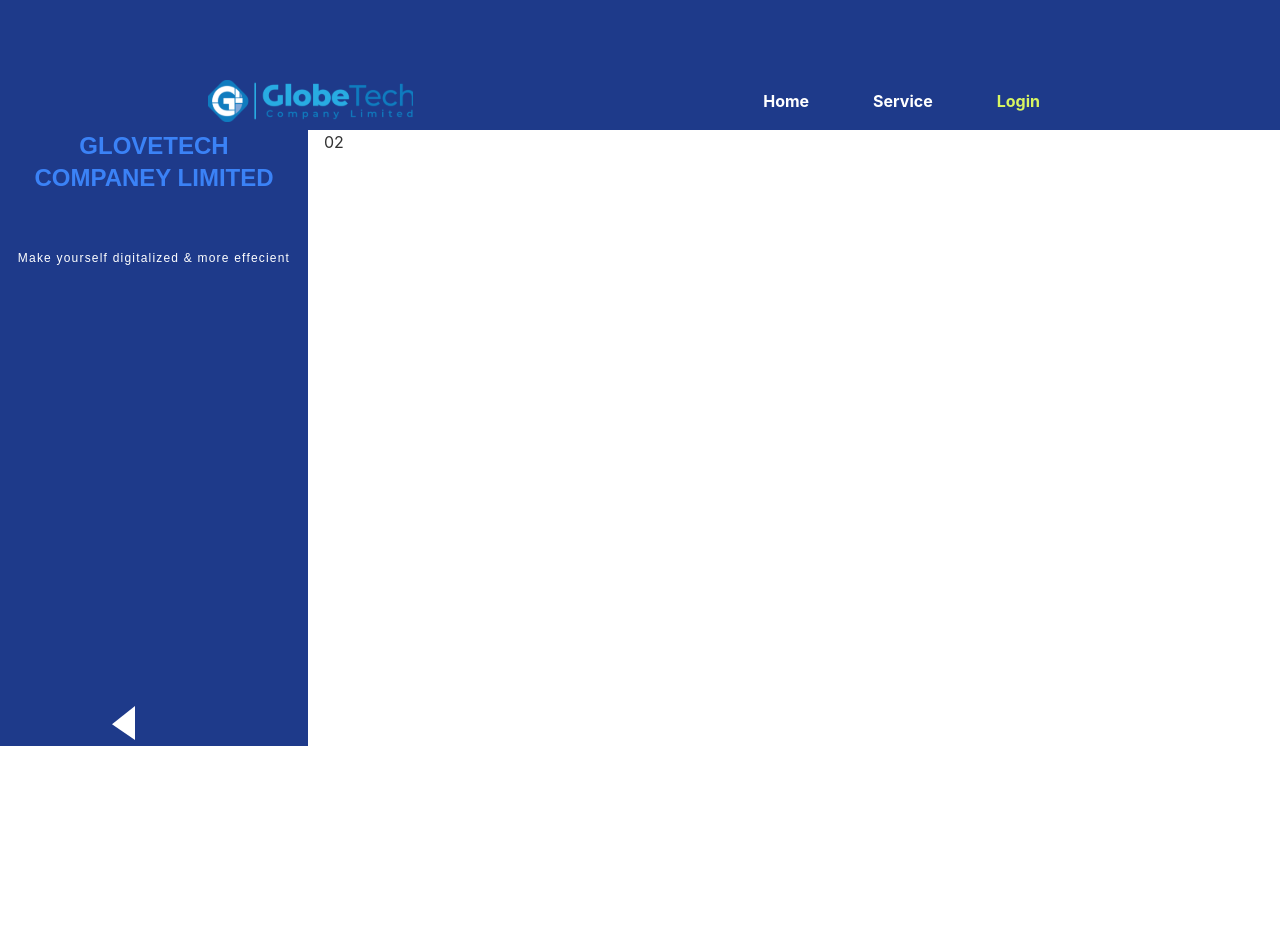
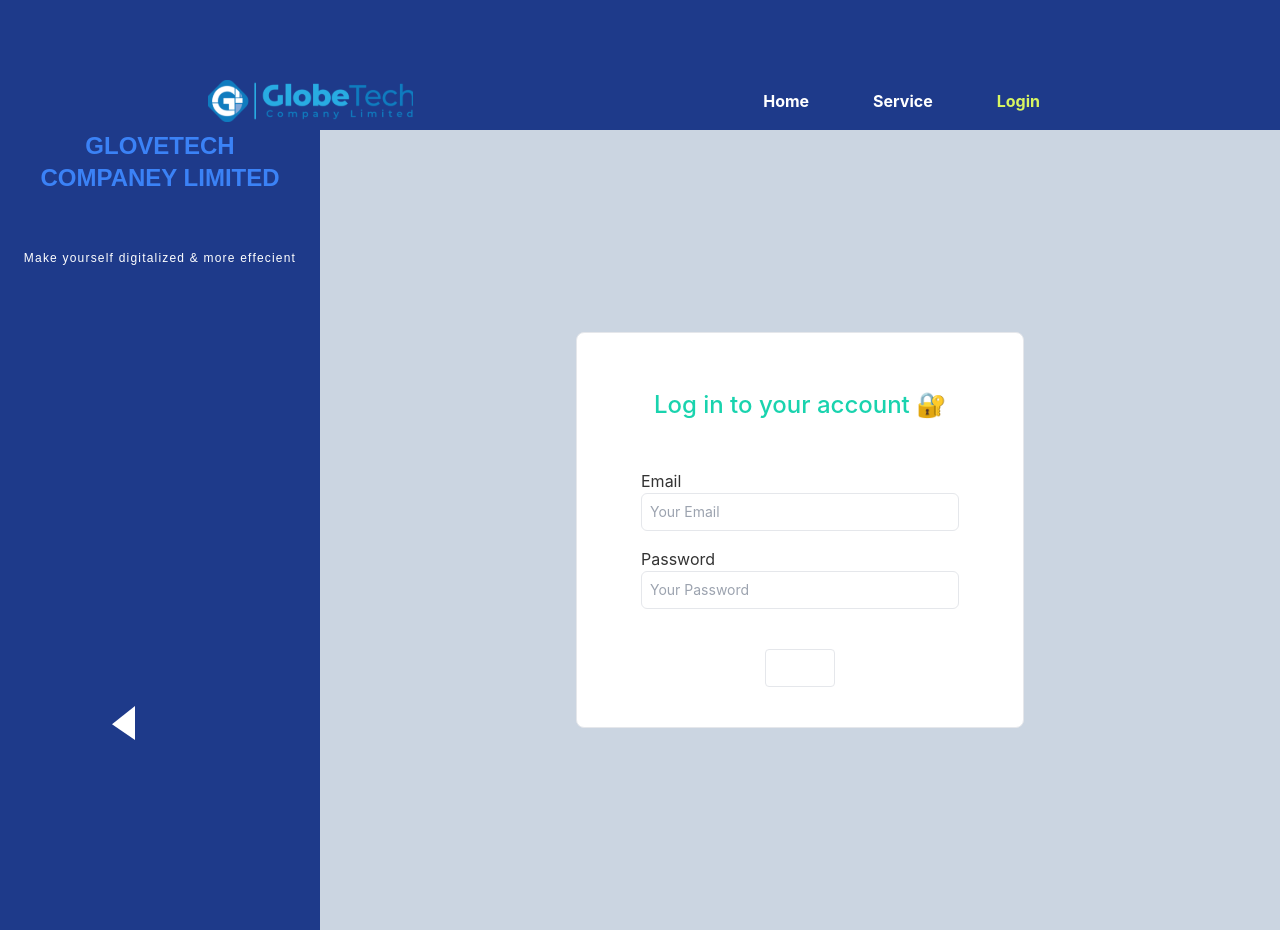
Before and after one commit to bulbul-rasel/GlobeTech-Front-end-task, a React (Create React App) app: page /login in a window 1280 px wide. Before the commit the page ends 800 px from the top, so only its background shows below. Built offline with nearby package versions, Linux system fonts and the light colour scheme.

Commit message:
add login form

```diff
--- a/src/pages/Login.js
+++ b/src/pages/Login.js
@@ -3,8 +3,8 @@ import navigator from '../asset/Vector 1.svg'
 
 const Login = () => {
     return (
-        <div class="grid grid-cols-4 gap-4 ">
-            <div class="col-start-1 col-span-1 bg-blue-900 ">
+        <div class="grid grid-cols-4  bg-slate-300">
+            <div class=" col-span-1 bg-blue-900 ">
                 <h1 className='uppercase text-center text-blue-500 font-Montserrat font-bold text-2xl'>Glovetech</h1>
                 <h1 className='uppercase text-center text-blue-500 font-Montserrat font-bold text-2xl'>Companey Limited</h1>
                 <p className='text-white text-xs text-center py-14 font-Montserrat tracking-widest'>Make yourself digitalized & more effecient</p>
@@ -13,7 +13,44 @@ const Login = () => {
                     <img src={navigator} alt="" />
                 </button>
             </div>
-            <div class="col-start-2 col-end-3 ...">02</div>
+            <div class="col-span-3 ">
+                <div className='h-screen flex bg-gray-bg1'>
+                    <div className='w-full max-w-md m-auto bg-white rounded-lg border border-primaryBorder shadow-default py-10 px-16'>
+                        <h1 className='text-2xl font-medium text-primary mt-4 mb-12 text-center'>
+                            Log in to your account 🔐
+                        </h1>
+
+                        <form >
+                            <div>
+                                <label htmlFor='email'>Email</label>
+                                <input
+                                    type='email'
+                                    className={`w-full p-2 text-primary border rounded-md outline-none text-sm transition duration-150 ease-in-out mb-4`}
+                                    id='email'
+                                    placeholder='Your Email'
+                                />
+                            </div>
+                            <div>
+                                <label htmlFor='password'>Password</label>
+                                <input
+                                    type='password'
+                                    className={`w-full p-2 text-primary border rounded-md outline-none text-sm transition duration-150 ease-in-out mb-4`}
+                                    id='password'
+                                    placeholder='Your Password'
+                                />
+                            </div>
+
+                            <div className='flex justify-center items-center mt-6'>
+                                <button
+                                    className={`bg-green py-2 px-4 text-sm text-white rounded border border-green focus:outline-none focus:border-green-dark`}
+                                >
+                                    Login
+                                </button>
+                            </div>
+                        </form>
+                    </div>
+                </div>
+            </div>
             {/* <div class="col-end-7 col-span-2 ...">03</div>
             <div class="col-start-1 col-end-7 ...">04</div> */}
         </div>
```
